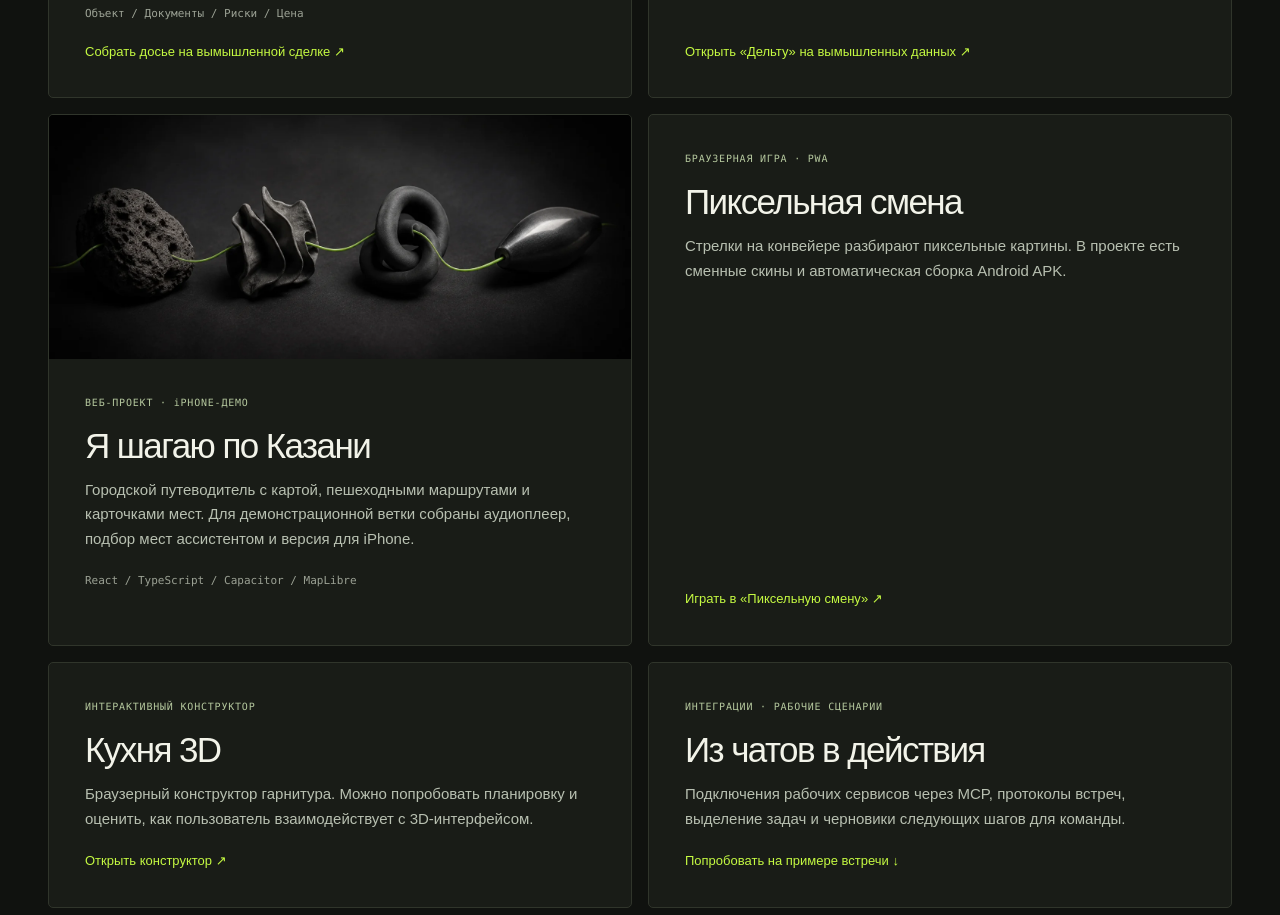
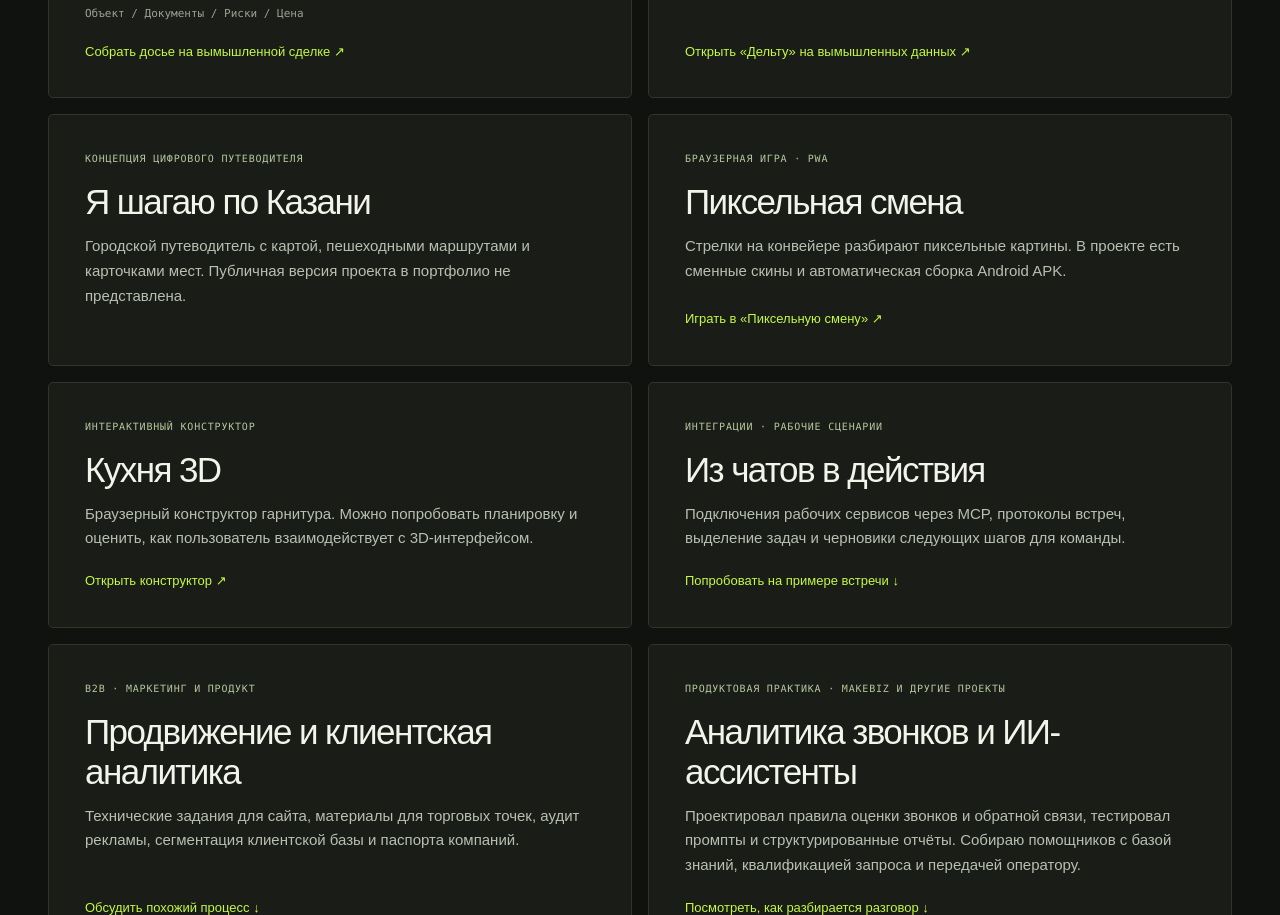
Before and after one commit to Neurotatarin/delta-counterparty-demo, a plain HTML site: page portfolio/index.html in a window 1280 px wide. Shown: the part 2293-3208 px from the top of the page. Drawn offline with Linux system fonts and the light colour scheme.

Commit message:
Keep Kazan project card text-only

```diff
--- a/portfolio/index.html
+++ b/portfolio/index.html
@@ -63,11 +63,9 @@
       <p>Снимки из 1С и СБИС, история изменений, правила скоринга и уведомления в Битрикс24. В пилоте был согласован список из 25 компаний и проверены 16 правил оценки.</p>
       <p class="project-stack">Python / SQLite / 1С OData / СБИС / Битрикс24</p><a class="underlink" href="https://neurotatarin.github.io/delta-counterparty-demo/" target="_blank" rel="noopener noreferrer">Открыть «Дельту» на вымышленных данных ↗</a></div>
     </article>
-    <article class="project featured-project">
-      <img src="./images/creative-05-modular-flow.webp" alt="" width="1536" height="1024" loading="lazy">
-      <div class="project-body"><p class="project-status">ВЕБ-ПРОЕКТ · iPHONE-ДЕМО</p><h3>Я шагаю по Казани</h3>
-      <p>Городской путеводитель с картой, пешеходными маршрутами и карточками мест. Для демонстрационной ветки собраны аудиоплеер, подбор мест ассистентом и версия для iPhone.</p>
-      <p class="project-stack">React / TypeScript / Capacitor / MapLibre</p></div>
+    <article class="project">
+      <div class="project-body"><p class="project-status">КОНЦЕПЦИЯ ЦИФРОВОГО ПУТЕВОДИТЕЛЯ</p><h3>Я шагаю по Казани</h3>
+      <p>Городской путеводитель с картой, пешеходными маршрутами и карточками мест. Публичная версия проекта в портфолио не представлена.</p></div>
     </article>
     <article class="project"><div class="project-body"><p class="project-status">БРАУЗЕРНАЯ ИГРА · PWA</p><h3>Пиксельная смена</h3><p>Стрелки на конвейере разбирают пиксельные картины. В проекте есть сменные скины и автоматическая сборка Android APK.</p><a class="underlink" href="https://neurotatarin.github.io/pixelnaya-smena/" target="_blank" rel="noopener noreferrer">Играть в «Пиксельную смену» ↗</a></div></article>
     <article class="project"><div class="project-body"><p class="project-status">ИНТЕРАКТИВНЫЙ КОНСТРУКТОР</p><h3>Кухня 3D</h3><p>Браузерный конструктор гарнитура. Можно попробовать планировку и оценить, как пользователь взаимодействует с 3D-интерфейсом.</p><a class="underlink" href="https://kitchen-3d-planner.neurotatarin.chatgpt.site/" target="_blank" rel="noopener noreferrer">Открыть конструктор ↗</a></div></article>
```
